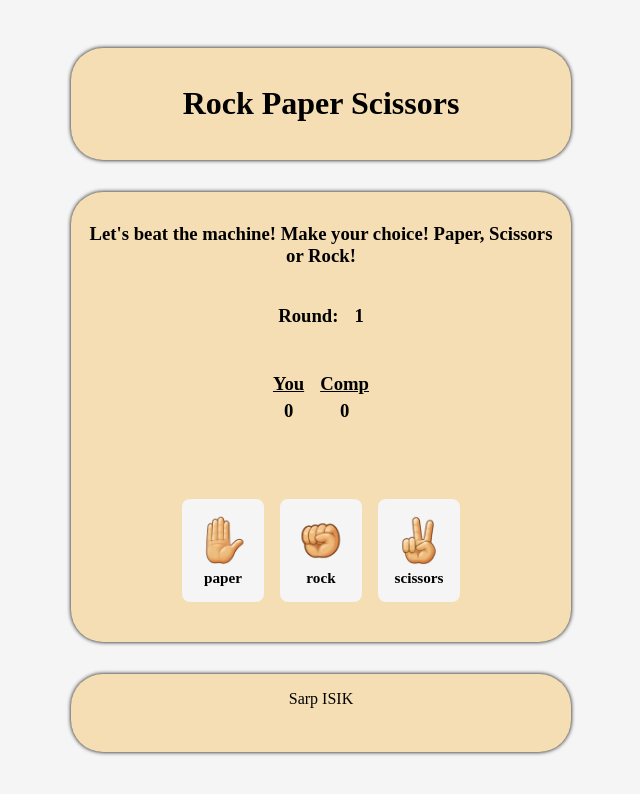
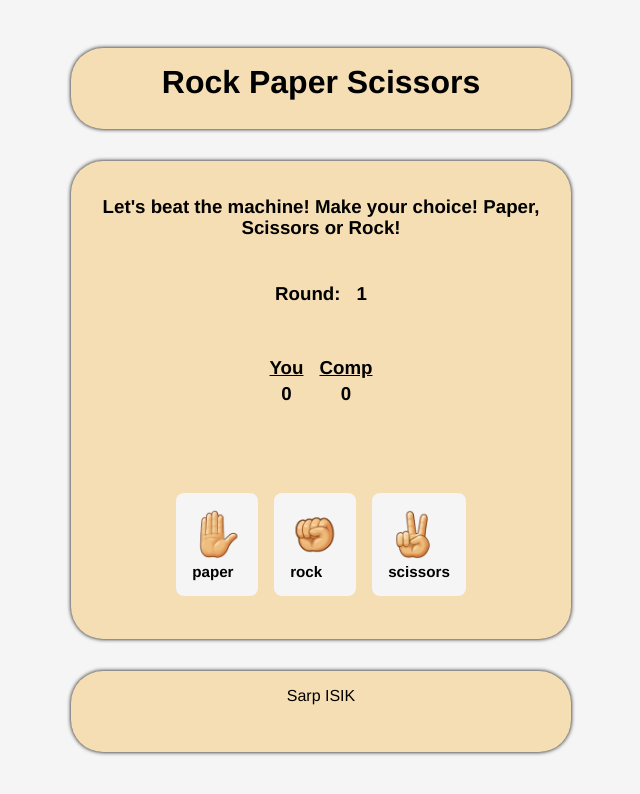
Before and after one commit to sarpisik/rock-paper-scissors, a website built with webpack: page src/index.html in a window 1280 px wide. Both pictures are taken after typing "5" into the empty fields and a click on the button "Start game". Shown: the whole page, without its empty margins (319-959 px from the left). Built offline with nearby package versions, Linux system fonts and the light colour scheme.

Commit message:
Edit normalize

```diff
--- a/src/index.css
+++ b/src/index.css
@@ -1,8 +1,110 @@
-* {
-  -webkit-box-sizing: border-box;
+html {
   box-sizing: border-box;
+}
+
+*,
+*::before,
+*::after {
+  box-sizing: inherit;
+}
+
+body {
   margin: 0;
-  padding: 0;
+  display: -webkit-box;
+  display: -ms-flexbox;
+  display: flex;
+  align-items: center;
+}
+
+/* Responsive Images */
+
+embed,
+iframe,
+img,
+object,
+video {
+  max-width: 100%;
+}
+
+h1,
+h2,
+h3,
+h4,
+h5,
+h6,
+ul,
+ol,
+li,
+p,
+pre,
+blockquote,
+figure,
+hr {
+  margin: 0;
+  padding-right: 0;
+  padding-left: 0;
+}
+
+a {
+  text-decoration: none;
+}
+
+a:focus {
+  outline: none;
+}
+
+h1,
+h2,
+h3,
+h4,
+h5,
+h6 {
+  display: block;
+}
+
+/* Removes all decimals and discs from lists */
+
+ol,
+ul {
+  list-style: none;
+}
+
+/*
+ * Completely resets form items
+ * ----------------------------
+ * Super hard reset that removes all borders
+ * and radiuses of all form items (including
+ * check boxes and radios)
+ */
+
+input,
+textarea,
+button {
+  border: 0;
+  border-radius: 0;
+  background-color: transparent;
+  font-size: inherit;
+  font-family: inherit;
+  font-weight: inherit;
+  outline: none;
+  appearance: none;
+  text-align: left;
+}
+
+input:hover,
+input:active,
+input:focus,
+textarea:hover,
+textarea:active,
+textarea:focus,
+button:hover,
+button:active,
+button:focus {
+  outline: none;
+}
+
+:root {
+  font-family: Helvetica, Arial, sans-serif;
 }
 
 body,
@@ -11,8 +113,6 @@ button {
 }
 body {
   height: 100vh;
-  -webkit-box-align: center;
-  -ms-flex-align: center;
   align-items: center;
   margin: 0;
 }
@@ -32,8 +132,6 @@ body {
   text-decoration: underline;
 }
 header {
-  -webkit-box-flex: 1;
-  -ms-flex: 1;
   flex: 1;
   margin-top: 2rem;
 }
@@ -43,10 +141,7 @@ header:hover {
 }
 
 main {
-  -webkit-box-flex: 9;
-  -ms-flex: 9;
   flex: 9;
-  -ms-flex-pack: distribute;
   justify-content: space-around;
 }
 
@@ -54,9 +149,6 @@ main {
   display: -webkit-box;
   display: -ms-flexbox;
   display: flex;
-  -webkit-box-orient: vertical;
-  -webkit-box-direction: normal;
-  -ms-flex-direction: column;
   flex-direction: column;
 }
 
@@ -65,7 +157,6 @@ main {
   width: 100%;
   margin-bottom: 2rem;
   text-align: center;
-  -webkit-box-shadow: 0px 0px 4px black;
   box-shadow: 0px 0px 4px black;
   border-radius: 2rem;
   background-color: wheat;
@@ -76,15 +167,8 @@ main {
 }
 
 .row {
-  display: -webkit-box;
-  display: -ms-flexbox;
   display: flex;
-  -webkit-box-orient: horizontal;
-  -webkit-box-direction: normal;
-  -ms-flex-flow: row wrap;
   flex-flow: row wrap;
-  -webkit-box-pack: center;
-  -ms-flex-pack: center;
   justify-content: center;
 }
 input[type='number'] {
@@ -109,18 +193,14 @@ a {
 
 .btn:hover {
   cursor: pointer;
-  -webkit-box-shadow: 0px 0px 4px black;
   box-shadow: 0px 0px 4px black;
 }
 
 .shadow {
-  -webkit-box-shadow: 0px 0px 4px black;
   box-shadow: 0px 0px 4px black;
 }
 
 footer {
-  -webkit-box-flex: 1;
-  -ms-flex: 1;
   flex: 1;
 }
 
```
